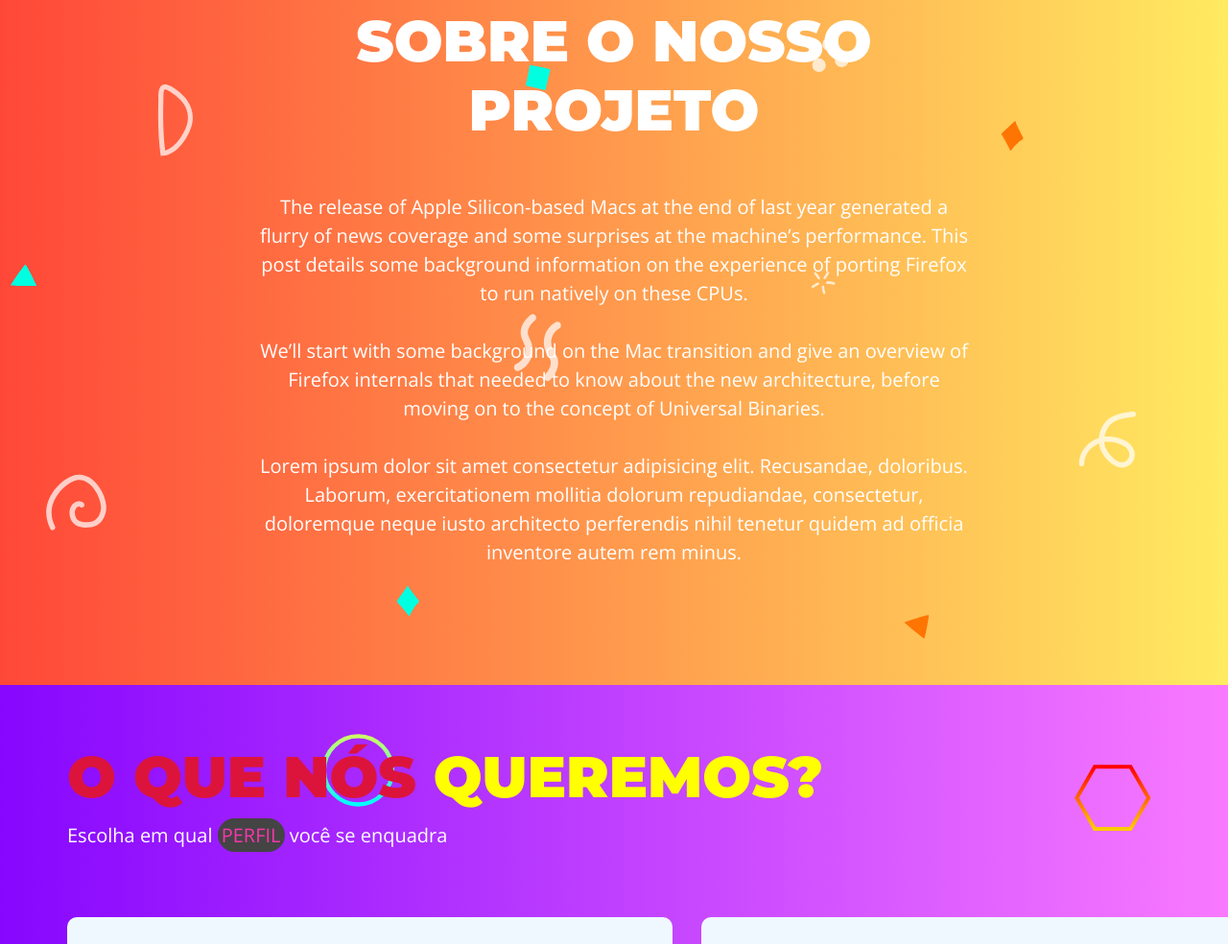
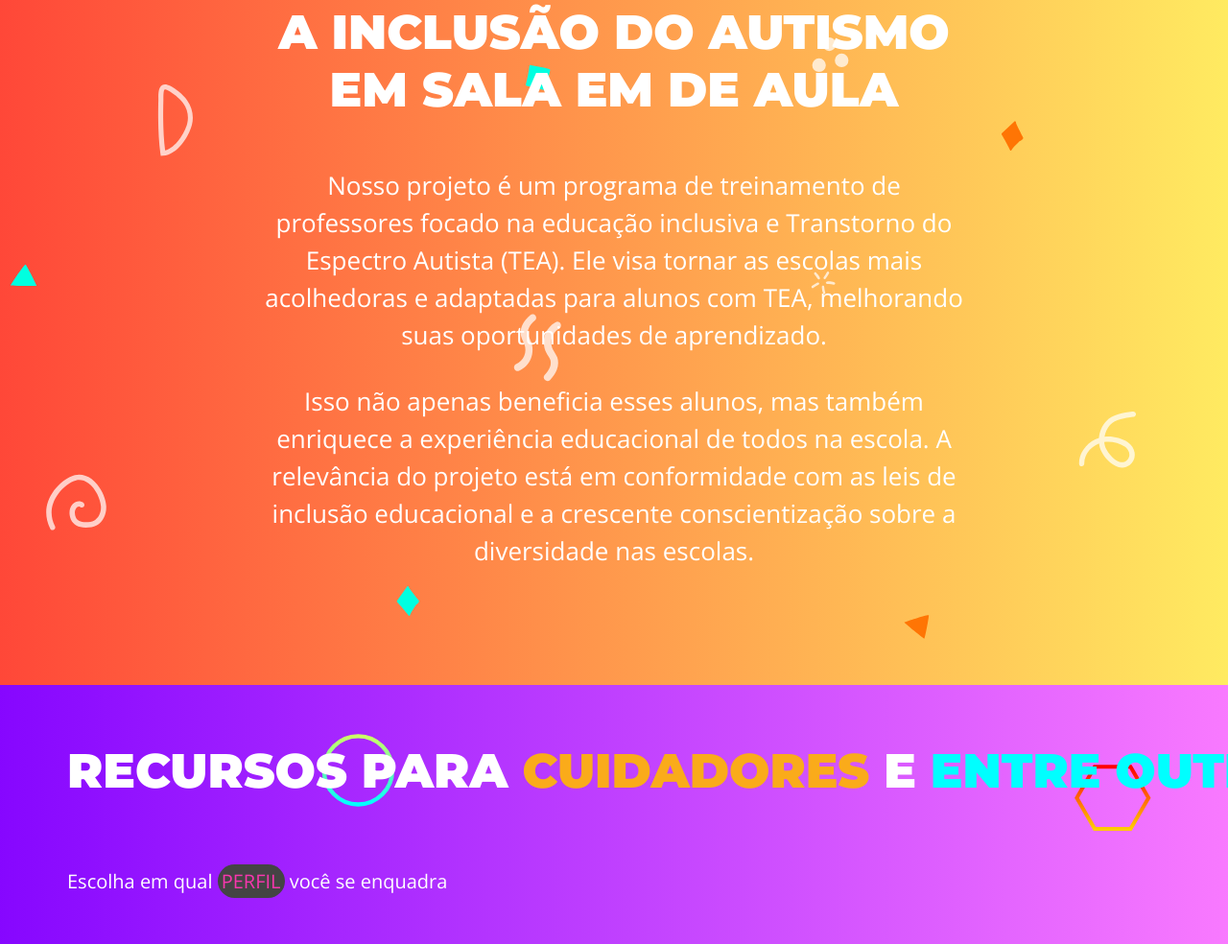
Before and after one commit to trxsh1DEV/teaemfoco, a plain HTML site: page index.html in a window 1280 px wide. Shown: the part 1816-2800 px from the top of the page at 96% size. Drawn offline with nearby package versions, Linux system fonts and the light colour scheme.

Commit message:
adição de textos/conteudos nas suas respectivas partes do site

```diff
--- a/assets/styles/elements.css
+++ b/assets/styles/elements.css
@@ -28,7 +28,7 @@ h1 {
 }
 
 h2 {
-    font-size: 6rem;
+  font-size: 5rem;
   margin-bottom: 5rem;
   text-transform: uppercase;
   line-height: 1.2;
--- a/assets/styles/main.css
+++ b/assets/styles/main.css
@@ -32,7 +32,7 @@
   color: var(--white-color);
 }
 
-.intro-text-content p{
+.intro-text-content p {
   color: var(--white-color)
 }
 
@@ -50,10 +50,11 @@
   justify-content: center;
   min-height: 100vh;
   text-align: center;
+  color: var(--white-color)
 }
 
-.top3-content{
-  color: var(--white-color)
+.top3-content p {
+  font-size: 26px;
 }
 
 /* Section grid 1 */
@@ -67,16 +68,22 @@
 
 .grid-main-heading {
   margin-bottom: 1rem;
-  color: var(--secondary-color);
+  /* color: var(--secondary-color); */
+  color: #fff;
+  font-size: 5rem;
 }
 
-.grid-main-heading-white{
+.grid-main-heading-white {
   margin-bottom: 1rem;
   color: var(--white-color)
 }
 
+.grid-main-heading span:first-child {
+  color: rgb(250, 171, 26)
+}
+
 .grid-main-heading span {
-  color: yellow
+  color: aqua
 }
 
 .grid-description {
@@ -84,7 +91,7 @@
   font-weight: 500;
 }
 
-.strong-text{
+.strong-text {
   text-transform: uppercase;
   color: rgb(249, 54, 174);
   background-color: #444;
@@ -98,7 +105,7 @@
   gap: var(--gap);
 }
 
-.grid-container-profiles{
+.grid-container-profiles {
   display: flex;
   align-items: center;
   justify-content: center;
@@ -124,11 +131,12 @@
 }
 
 .grid-container-profiles:hover:nth-child(1) {
-  box-shadow: 11px 11px 25px 0px rgb(245, 165, 221);;
+  box-shadow: 11px 11px 25px 0px rgb(245, 165, 221);
+  ;
 }
 
 .grid-container-profiles:hover:nth-child(2) {
-  box-shadow: 11px 11px 30px 0px #e6e600;
+  box-shadow: 11px 11px 30px 0px #ffff17;
 }
 
 .grid-container-profiles:hover:nth-child(3) {
@@ -143,24 +151,30 @@
   0%, 20%, 50%, 80%, 100% {
     transform: translateY(0);
   }
+
   40% {
     transform: translateY(-30px);
   }
+
   60% {
     transform: translateY(-10px);
   }
 }
+
 /*  */
 
 .grid-container-profiles:nth-child(1) h3 {
   color: rgb(245, 165, 221);
 }
-.grid-container-profiles:nth-child(2) h3{
-  color: #e6e600;
+
+.grid-container-profiles:nth-child(2) h3 {
+  color: #e3e300;
 }
+
 .grid-container-profiles:nth-child(3) h3 {
   color: orange;
 }
+
 .grid-container-profiles:nth-child(4) h3 {
   color: cornflowerblue;
 }
--- a/index.html
+++ b/index.html
@@ -50,12 +50,12 @@
 
         <nav>
           <ul onclick="positionPage()">
-            <li><a href="#what-is-tea">O que é TEA</a></li>
-            <li><a href="#about-project">Sobre o projeto</a></li>
+            <li><a href="#about-project">Quem somos?</a></li>
+            <li><a href="#what-is-tea">O que é TEA?</a></li>
+            <li><a href="#objective">Recursos</a></li>
+            <li><a href="">|</a></li>
             <li><a href="#blog">Nosso Blog</a></li>
-            <li><a href="">|</a></li>
-            <li><a href="#pricing">Doações</a></li>
-            <li><a href="#contact">Como participar ?</a></li>
+            <li><a href="#contact">Como ensinar?</a></li>
           </ul>
         </nav>
       </section>
@@ -66,7 +66,6 @@
     <!-- Carousel -->
 
     <div id="home" class="hero-slider" carousel>
-
       <div
         class="carousel-cell"
         style="
@@ -135,9 +134,14 @@
         <div class="intro-text-content">
           <h2>Mas afinal, o que é TEA?</h2>
           <p>
-            Lorem ipsum dolor sit amet consectetur, adipisicing elit. Tempore ea
-            iusto dicta eius incidunt, repellendus fugiat ut id, minus velit cum
-            impedit distinctio facere. Vero veritatis sed praesentium vitae nam!
+            O TEA é como um quebra-cabeça complexo, com cada peça representando
+            uma característica única. É uma condição que envolve um mundo de
+            mistérios e maravilhas, onde as habilidades sociais, de comunicação
+            e comportamentais de uma pessoa podem se desdobrar de maneiras
+            inesperadas. Do enigmático ao extraordinário, o TEA é uma jornada
+            fascinante e desafiadora que varia de pessoa para pessoa. Explore
+            esse universo único e descubra como o apoio e o entendimento podem
+            abrir portas para um incrível potencial.
           </p>
         </div>
 
@@ -152,23 +156,18 @@
 
     <section id="about-project" class="secondary-bg section-content">
       <div class="main-content top3-content">
-        <h2>Sobre o nosso projeto</h2>
+        <h2>A inclusão do autismo em sala em de aula</h2>
         <p>
-          The release of Apple Silicon-based Macs at the end of last year
-          generated a flurry of news coverage and some surprises at the
-          machine’s performance. This post details some background information
-          on the experience of porting Firefox to run natively on these CPUs.
+          Nosso projeto é um programa de treinamento de professores focado na
+          educação inclusiva e Transtorno do Espectro Autista (TEA). Ele visa
+          tornar as escolas mais acolhedoras e adaptadas para alunos com TEA,
+          melhorando suas oportunidades de aprendizado.
         </p>
         <p>
-          We’ll start with some background on the Mac transition and give an
-          overview of Firefox internals that needed to know about the new
-          architecture, before moving on to the concept of Universal Binaries.
-        </p>
-        <p>
-          Lorem ipsum dolor sit amet consectetur adipisicing elit. Recusandae,
-          doloribus. Laborum, exercitationem mollitia dolorum repudiandae,
-          consectetur, doloremque neque iusto architecto perferendis nihil
-          tenetur quidem ad officia inventore autem rem minus.
+          Isso não apenas beneficia esses alunos, mas também enriquece a
+          experiência educacional de todos na escola. A relevância do projeto
+          está em conformidade com as leis de inclusão educacional e a crescente
+          conscientização sobre a diversidade nas escolas.
         </p>
       </div>
     </section>
@@ -176,8 +175,10 @@
     <section class="grid-one main-bg section-content" id="objective">
       <div class="main-content grid-one-content">
         <h2 class="grid-main-heading">
-          O que nós
-          <span>Queremos?</span>
+          Recursos para
+          <span>cuidadores</span>
+          e
+          <span>entre outros</span>
         </h2>
         <p class="grid-description">
           Escolha em qual <span class="strong-text">perfil</span> você se
@@ -186,6 +187,7 @@
 
         <div class="grid">
           <div class="grid-container-profiles">
+            <a href="https://google.com.br" target="_blank">
               <img
                 src="https://www.autismoemdia.com.br/wp-content/themes/autismoemdia/img/perfil-icons/Icon-pais-maes.svg"
                 alt=""
@@ -194,8 +196,10 @@
                 <h3>Para mães, pais e cuidadores</h3>
                 <a>Saiba mais!</a>
               </article>
+            </a>
           </div>
           <div class="grid-container-profiles">
+            <a href="https://google.com.br" target="_blank">
               <img
                 src="https://www.autismoemdia.com.br/wp-content/themes/autismoemdia/img/perfil-icons/Icon-criancas.svg"
                 alt=""
@@ -204,8 +208,10 @@
                 <h3>Infantil e infantojuvenil</h3>
                 <a>Saiba mais!</a>
               </article>
+            </a>
           </div>
           <div class="grid-container-profiles">
+            <a href="" href="https://google.com.br" target="_blank">
               <img
                 src="https://www.autismoemdia.com.br/wp-content/themes/autismoemdia/img/perfil-icons/Icon-medicos.svg"
                 alt=""
@@ -214,8 +220,10 @@
                 <h3>Profissionais da saúde e de apoio</h3>
                 <a>Saiba mais!</a>
               </article>
+            </a>
           </div>
           <div class="grid-container-profiles">
+            <a href="https://google.com.br" target="_blank">
               <img
                 src="https://www.autismoemdia.com.br/wp-content/themes/autismoemdia/img/perfil-icons/Icon-autistas.svg"
                 alt=""
@@ -224,6 +232,7 @@
                 <h3>Autistas</h3>
                 <a>Saiba mais!</a>
               </article>
+            </a>
           </div>
         </div>
       </div>
@@ -238,7 +247,6 @@
         </p>
 
         <div class="grid">
-
           <a href="">
             <div class="card">
               <img
@@ -321,8 +329,6 @@
               </div>
             </div>
           </a>
-
-
         </div>
       </div>
     </section>
```
Lines whose indentation alone changed are shown as unchanged.
